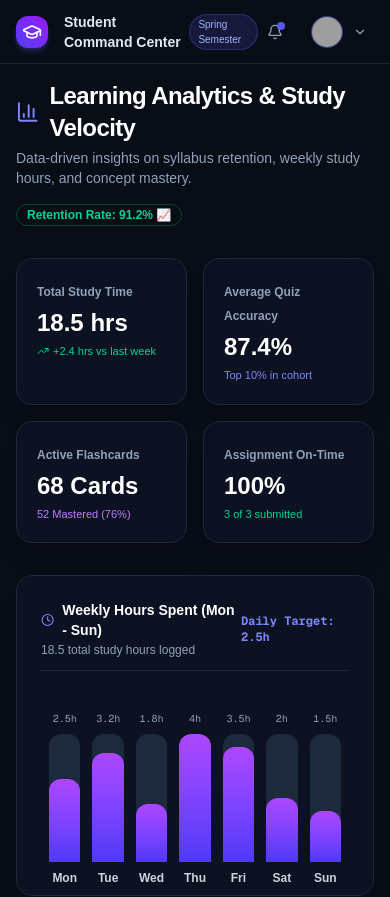
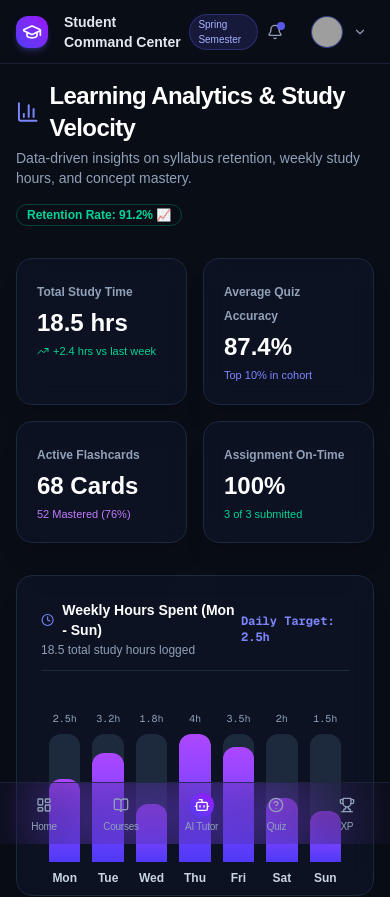
Before and after one commit to AlaminM01/ClassConnect-AI, a Next.js app: page /student/analytics in a window 390 px wide. Shown: the top 897 px of the page. Built offline with nearby package versions, Linux system fonts and the light colour scheme; grey boxes are pictures that could not be loaded.

Commit message:
feat(mobile): integrate mobile navigation and responsive bottom viewports in layouts (Phase 11)

```diff
--- a/src/app/student/layout.tsx
+++ b/src/app/student/layout.tsx
@@ -1,5 +1,6 @@
 import { AppHeader } from "@/components/layout/app-header";
 import { StudentSidebar } from "@/components/student/student-sidebar";
+import { MobileNav } from "@/components/layout/mobile-nav";
 
 export default function StudentLayout({
   children,
@@ -18,10 +19,13 @@ export default function StudentLayout({
         </div>
 
         {/* Dynamic Main Page Content */}
-        <main className="flex-1 overflow-y-auto p-4 sm:p-6 lg:p-8">
+        <main className="flex-1 overflow-y-auto p-4 sm:p-6 lg:p-8 pb-20 md:pb-8">
           <div className="max-w-7xl mx-auto space-y-8">{children}</div>
         </main>
       </div>
+
+      {/* Mobile Bottom Navigation */}
+      <MobileNav />
     </div>
   );
 }
--- a/src/app/teacher/layout.tsx
+++ b/src/app/teacher/layout.tsx
@@ -1,5 +1,6 @@
 import { AppHeader } from "@/components/layout/app-header";
 import { TeacherSidebar } from "@/components/teacher/teacher-sidebar";
+import { MobileNav } from "@/components/layout/mobile-nav";
 
 export default function TeacherLayout({
   children,
@@ -18,10 +19,13 @@ export default function TeacherLayout({
         </div>
 
         {/* Dynamic Main Page Content */}
-        <main className="flex-1 overflow-y-auto p-4 sm:p-6 lg:p-8">
+        <main className="flex-1 overflow-y-auto p-4 sm:p-6 lg:p-8 pb-20 md:pb-8">
           <div className="max-w-7xl mx-auto space-y-8">{children}</div>
         </main>
       </div>
+
+      {/* Mobile Bottom Navigation */}
+      <MobileNav />
     </div>
   );
 }
```
